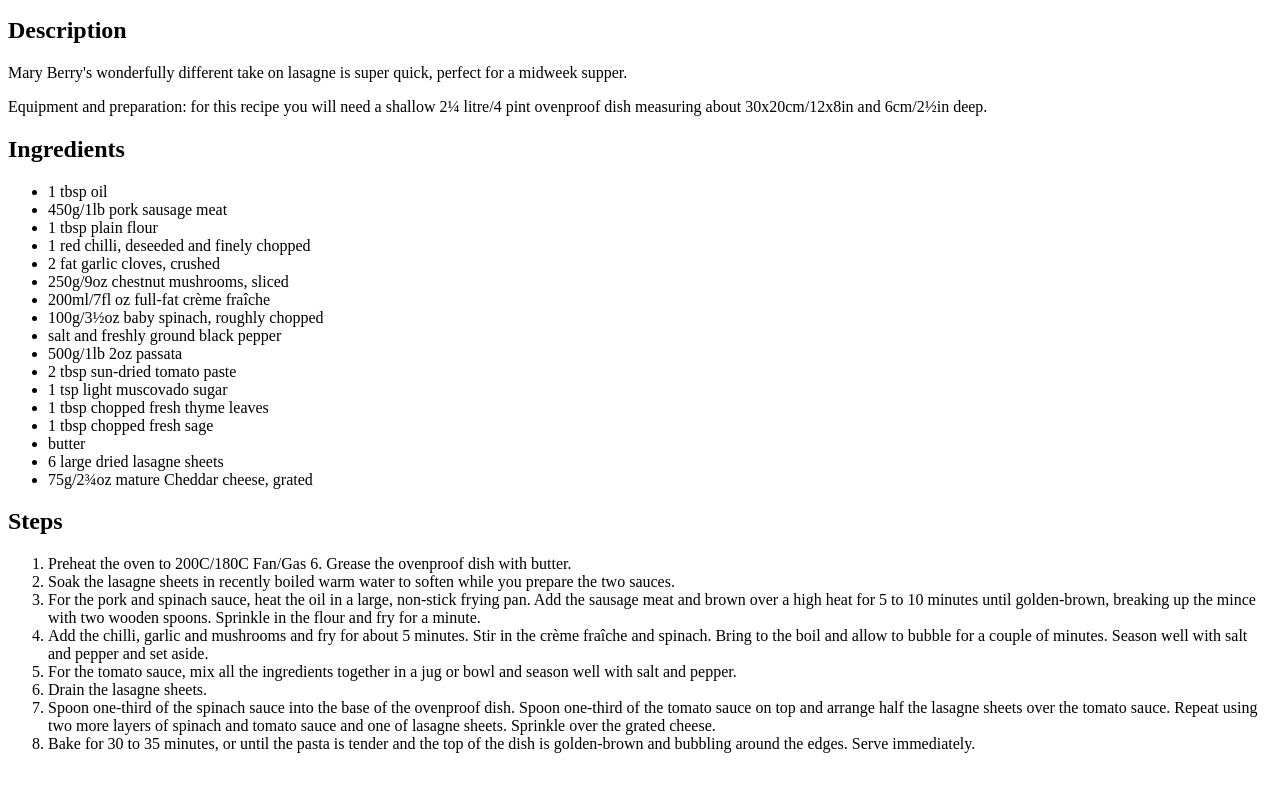
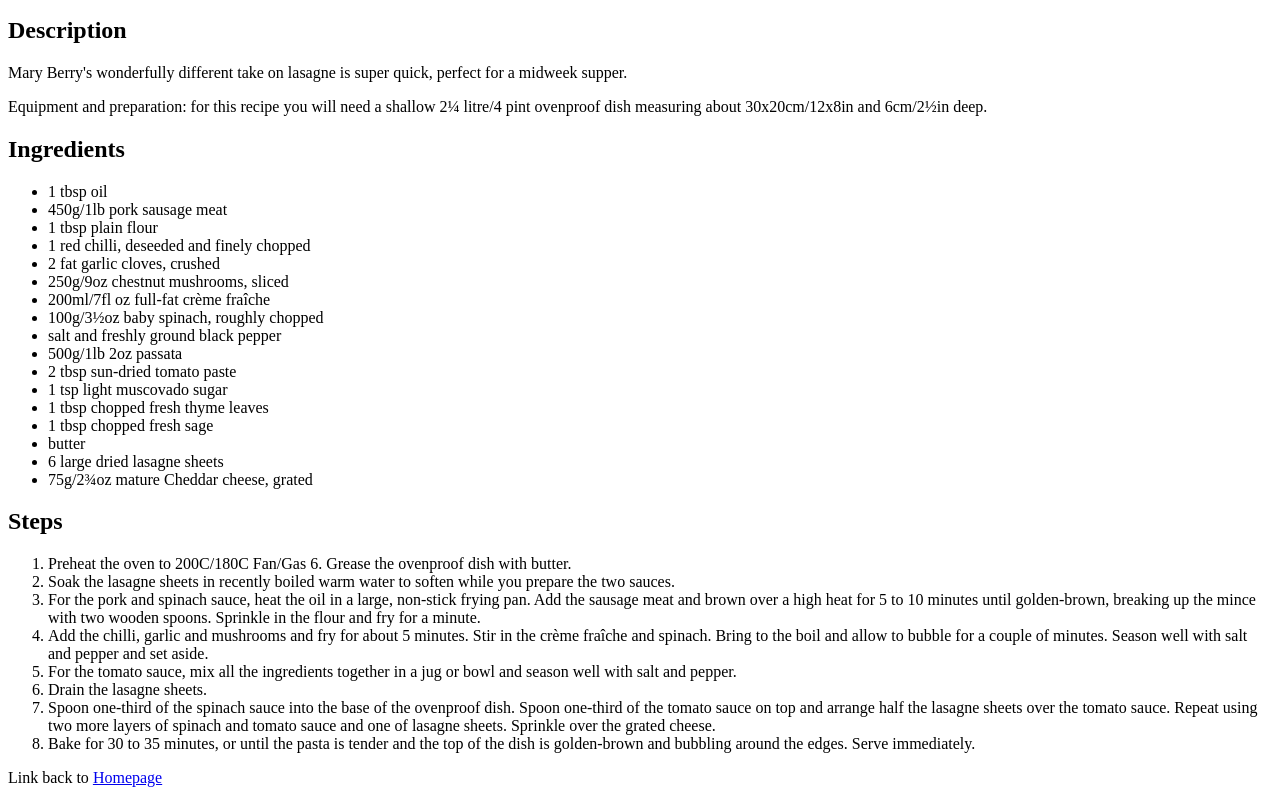
Before and after one commit to D-Water-Law/odin-recipes, a plain HTML site: page recipes/lasagna.html in a window 1280 px wide. Shown: the part 101-896 px from the top of the page. Before the commit the page ends 870 px from the top, so only its background shows below. Drawn offline with Linux system fonts and the light colour scheme.

Commit message:
Created link back to homepage in lasagna page

```diff
--- a/recipes/lasagna.html
+++ b/recipes/lasagna.html
@@ -49,6 +49,8 @@
             Bake for 30 to 35 minutes, or until the pasta is tender and the top of the dish is golden-brown and bubbling around the edges. Serve immediately.</li>
     </ol>
 
+    Link back to <a href="../index.html">Homepage</a>
+
 
 </body>
 
```
